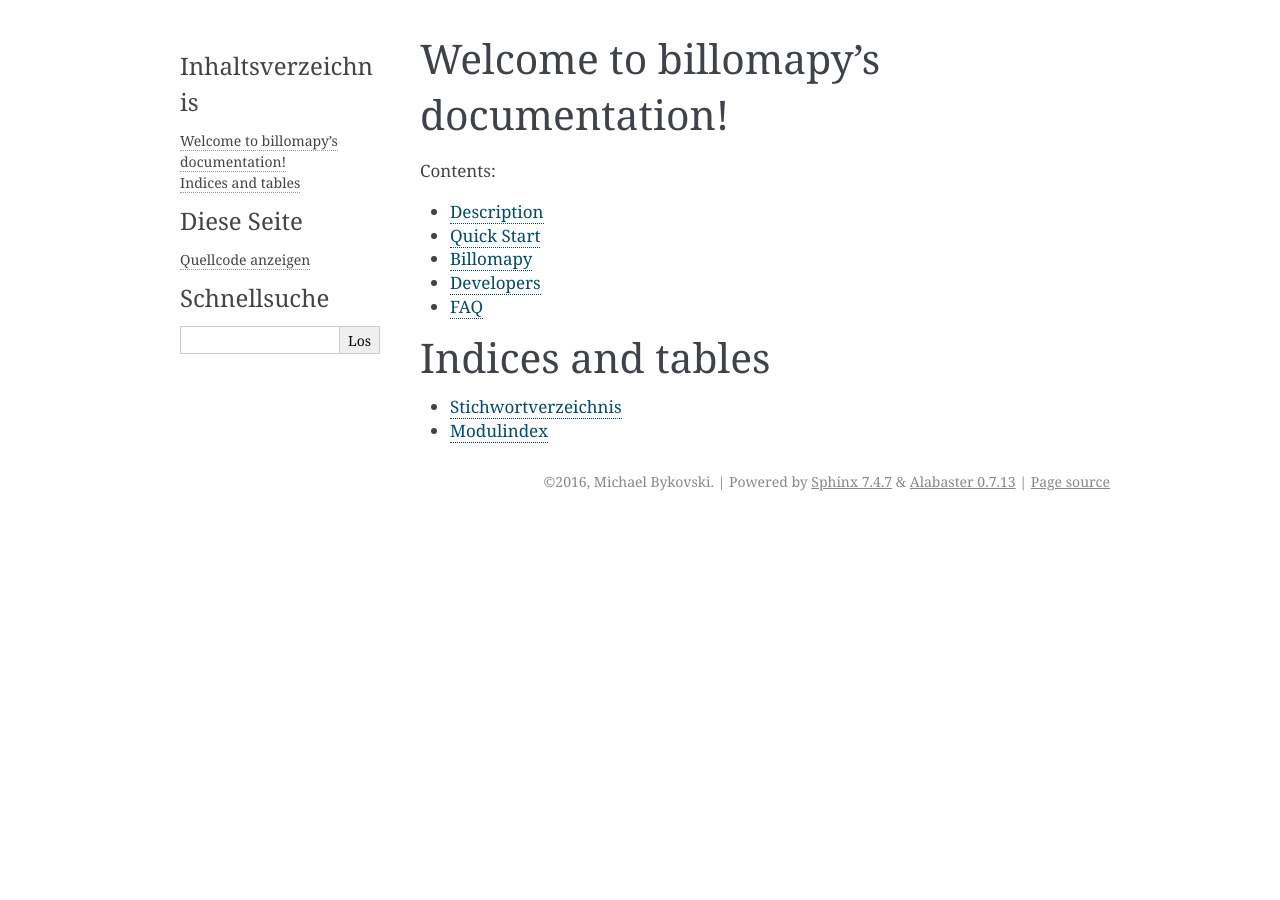
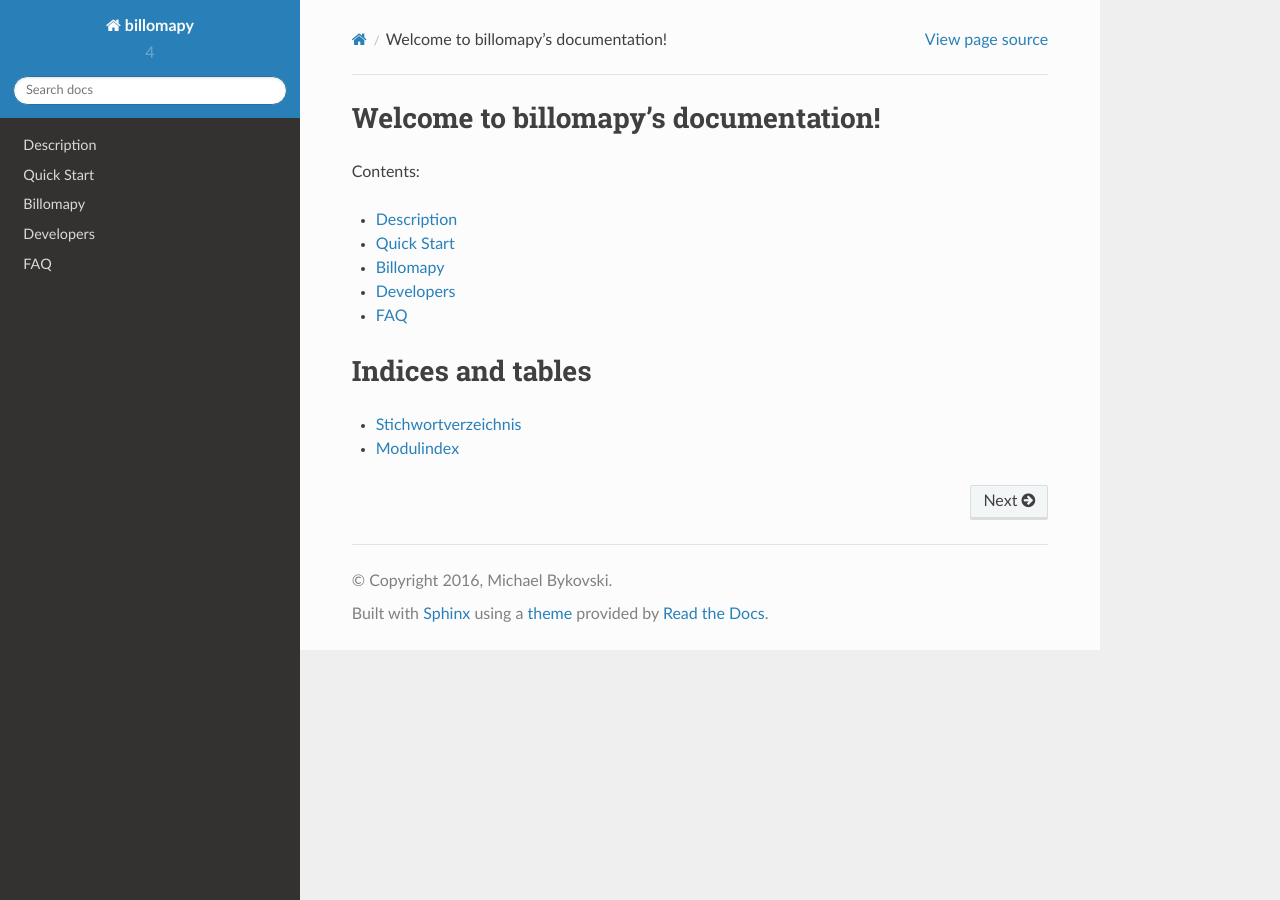
Before and after one commit to bykof/billomapy, a Sphinx documentation site: the page built from docs/source/index.rst, in a window 1280 px wide. Built offline with Sphinx 7.4.7 and the Read the Docs theme 2.0.0, drawn with Linux system fonts in a browser that asks for light colours.

Commit message:
use rtd theme

```diff
--- a/docs/source/conf.py
+++ b/docs/source/conf.py
@@ -110,7 +110,14 @@
 
 # The theme to use for HTML and HTML Help pages.  See the documentation for
 # a list of builtin themes.
-html_theme = 'alabaster'
+on_rtd = os.environ.get('READTHEDOCS', None) == 'True'
+
+if not on_rtd:  # only import and set the theme if we're building docs locally
+    import sphinx_rtd_theme
+    html_theme = 'sphinx_rtd_theme'
+    html_theme_path = [sphinx_rtd_theme.get_html_theme_path()]
+else:
+    html_theme = 'alabaster'
 
 # Theme options are theme-specific and customize the look and feel of a theme
 # further.  For a list of options available for each theme, see the
```
